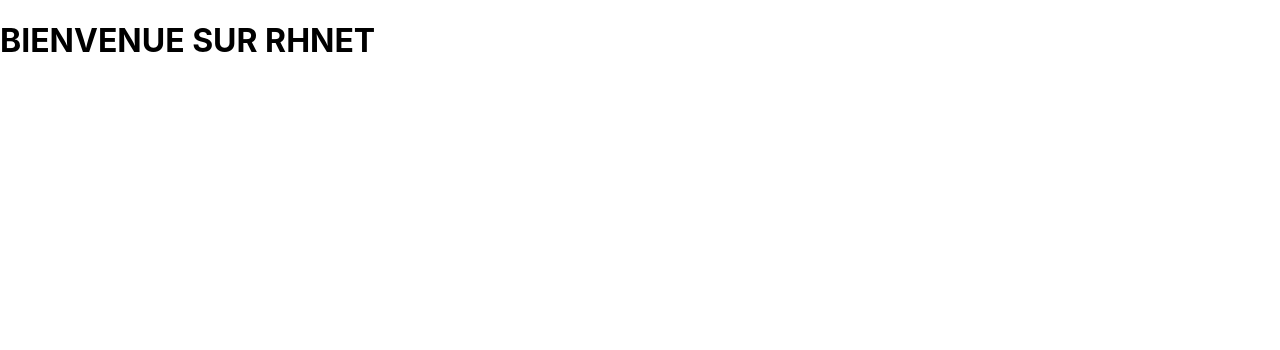
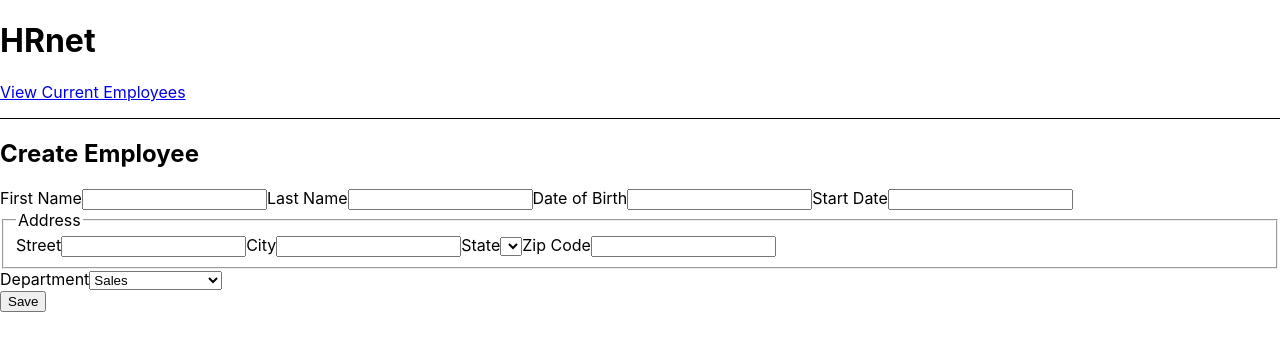
Before and after one commit to Flower-dev/Flore_Malonda_P14_06042022, a React (Create React App) app: page / in a window 1280 px wide. Shown: the top 350 px of the page. Built offline with nearby package versions, Linux system fonts and the light colour scheme.

Commit message:
create view home

```diff
--- /dev/null
+++ b/src/components/CreateEmployee.js
@@ -0,0 +1,46 @@
+export default function CreateEmployee() {
+    return (
+        <>
+            <form action="#" id="create-employee">
+
+                <label for="first-name">First Name</label>
+                <input type="text" id="first-name" />
+
+                <label for="last-name">Last Name</label>
+                <input type="text" id="last-name" />
+
+                <label for="date-of-birth">Date of Birth</label>
+                <input id="date-of-birth" type="text" />
+
+                <label for="start-date">Start Date</label>
+                <input id="start-date" type="text" />
+
+                <fieldset className="address">
+                    <legend>Address</legend>
+
+                    <label for="street">Street</label>
+                    <input id="street" type="text" />
+
+                    <label for="city">City</label>
+                    <input id="city" type="text" />
+
+                    <label for="state">State</label>
+                    <select name="state" id="state"></select>
+
+                    <label for="zip-code">Zip Code</label>
+                    <input id="zip-code" type="number" />
+                </fieldset>
+
+                <label for="department">Department</label>
+                <select name="department" id="department">
+                    <option>Sales</option>
+                    <option>Marketing</option>
+                    <option>Engineering</option>
+                    <option>Human Resources</option>
+                    <option>Legal</option>
+                </select>
+            </form>
+            <button onclick="saveEmployee()">Save</button>
+        </>
+    )
+}
--- a/src/pages/Home.js
+++ b/src/pages/Home.js
@@ -1,5 +1,26 @@
+import { Link } from 'react-router-dom';
+// components
+import CreateEmployee from '../components/CreateEmployee';
+
 export default function Home() {
     return (
-        <h1>BIENVENUE SUR RHNET</h1>
+        <>
+            <div classNameName='title'>
+                <h1>HRnet</h1>
+                <nav
+                    style={{
+                    borderBottom: 'solid 1px',
+                    paddingBottom: '1rem',
+                    }}
+                >
+                    <Link to='employeeList'>View Current Employees</Link>
+                </nav>
+            </div>
+            <div classNameName='container'>
+                <h2>Create Employee</h2>
+                <CreateEmployee/>
+            </div>
+            {/* <div id='confirmation' className='modal'>Employee Created!</div> */}
+        </>
     )
 }
```
